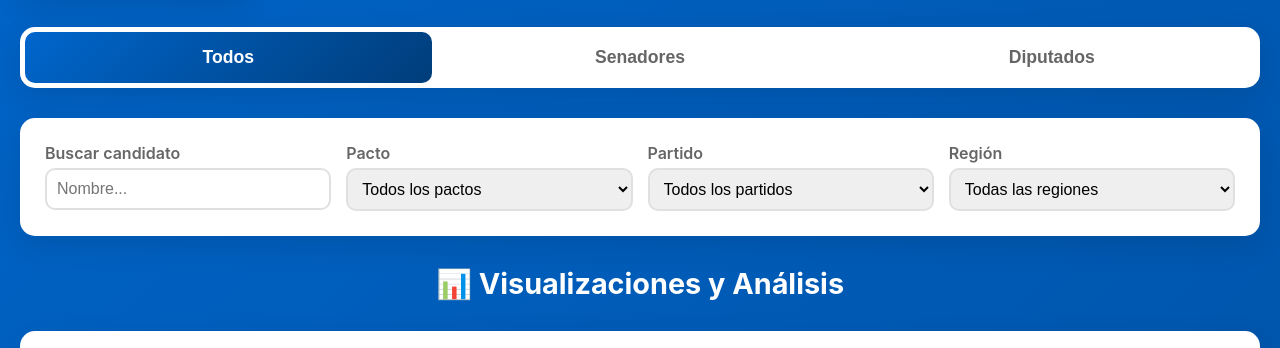
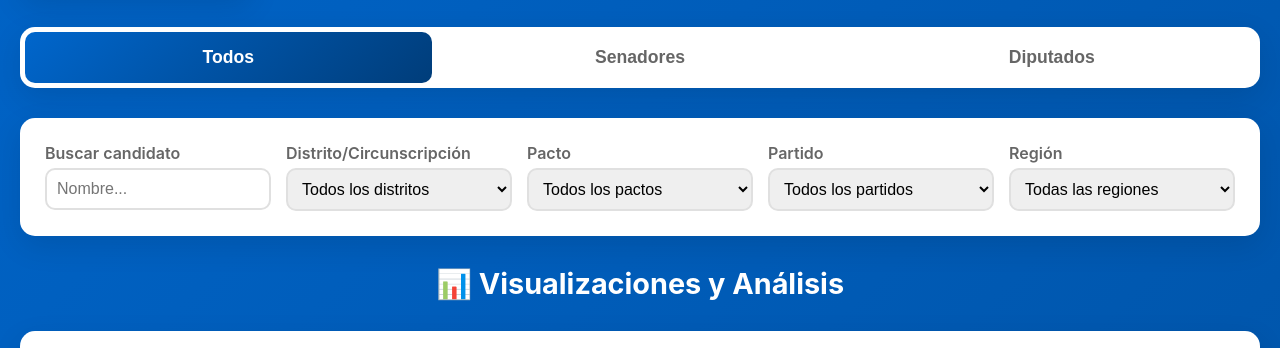
Before and after one commit to Mandiuu/candidatos, a plain HTML site: page index.html in a window 1280 px wide. Shown: the part 454-802 px from the top of the page. Drawn offline with nearby package versions, Linux system fonts and the light colour scheme.

Commit message:
Update index.html

```diff
--- a/index.html
+++ b/index.html
@@ -628,6 +628,12 @@
                     <datalist id="candidateNames"></datalist>
                 </div>
                 <div class="filter-group">
+                    <label class="filter-label">Distrito/Circunscripción</label>
+                    <select class="filter-select" id="ubicacionFilter" onchange="updateFilter('ubicacion', this.value)">
+                        <option value="">Todos los distritos</option>
+                    </select>
+                </div>
+                <div class="filter-group">
                     <label class="filter-label">Pacto</label>
                     <select class="filter-select" id="pactoFilter" onchange="updateFilter('pacto', this.value)">
                         <option value="">Todos los pactos</option>
@@ -904,6 +910,7 @@
             pactoFilter: document.getElementById('pactoFilter'),
             partidoFilter: document.getElementById('partidoFilter'),
             regionFilter: document.getElementById('regionFilter'),
+            ubicacionFilter: document.getElementById('ubicacionFilter'),
             candidatesGrid: document.getElementById('candidatesGrid'),
             resultsInfo: document.getElementById('resultsInfo'),
             pagination: document.getElementById('pagination'),
@@ -978,6 +985,7 @@
             const pactos = new Set(allCandidates.map(c => c.pc).filter(Boolean));
             const partidos = new Set(allCandidates.map(c => c.p).filter(Boolean));
             const regiones = new Set(allCandidates.map(c => c.r).filter(Boolean));
+            const ubicaciones = new Set(allCandidates.map(c => c.u).filter(Boolean));
 
             appState.totalCandidates = allCandidates.length;
             appState.senadoresCount = DATABASE.senadores.length;
@@ -988,7 +996,7 @@
 
             updateStatsUI();
 
-            populateFilters(pactos, partidos, regiones);
+            populateFilters(pactos, partidos, regiones, ubicaciones);
             updateVisualizations(allCandidates);
         }
 
@@ -1001,10 +1009,18 @@
             elements.totalRegiones.textContent = appState.regionesCount;
         }
 
-        function populateFilters(pactos, partidos, regiones) {
+        function populateFilters(pactos, partidos, regiones, ubicaciones) {
             const sortedPactos = Array.from(pactos).sort();
             const sortedPartidos = Array.from(partidos).sort();
             const sortedRegiones = Array.from(regiones).map(r => REVERSE_REGIONES_MAP[r] || r).sort();
+            const sortedUbicaciones = Array.from(ubicaciones).sort((a, b) => {
+                const aNum = parseInt(a, 10);
+                const bNum = parseInt(b, 10);
+                if (isNaN(aNum) || isNaN(bNum)) {
+                    return a.localeCompare(b);
+                }
+                return aNum - bNum;
+            });
 
             const createOptions = (select, items) => {
                 items.forEach(item => {
@@ -1014,6 +1030,9 @@
                     select.appendChild(option);
                 });
             };
+
+            elements.ubicacionFilter.innerHTML = '<option value="">Todos los distritos</option>';
+            createOptions(elements.ubicacionFilter, sortedUbicaciones);
 
             elements.pactoFilter.innerHTML = '<option value="">Todos los pactos</option>';
             createOptions(elements.pactoFilter, sortedPactos);
@@ -1046,14 +1065,15 @@
                 candidates = DATABASE.diputados;
             }
 
-            const { search, pacto, partido, region } = appState.filters;
+            const { search, pacto, partido, region, ubicacion } = appState.filters;
 
             const filtered = candidates.filter(c => {
                 const matchesSearch = !search || (c.n && c.n.toLowerCase().includes(search.toLowerCase()));
                 const matchesPacto = !pacto || (c.pc && c.pc.toLowerCase() === pacto.toLowerCase());
                 const matchesPartido = !partido || (c.p && c.p.toLowerCase() === partido.toLowerCase());
                 const matchesRegion = !region || (REVERSE_REGIONES_MAP[c.r] || c.r).toLowerCase() === region.toLowerCase();
-                return matchesSearch && matchesPacto && matchesPartido && matchesRegion;
+                const matchesUbicacion = !ubicacion || (c.u && c.u === ubicacion);
+                return matchesSearch && matchesPacto && matchesPartido && matchesRegion && matchesUbicacion;
             });
 
             appState.filteredCandidates = filtered;
```
